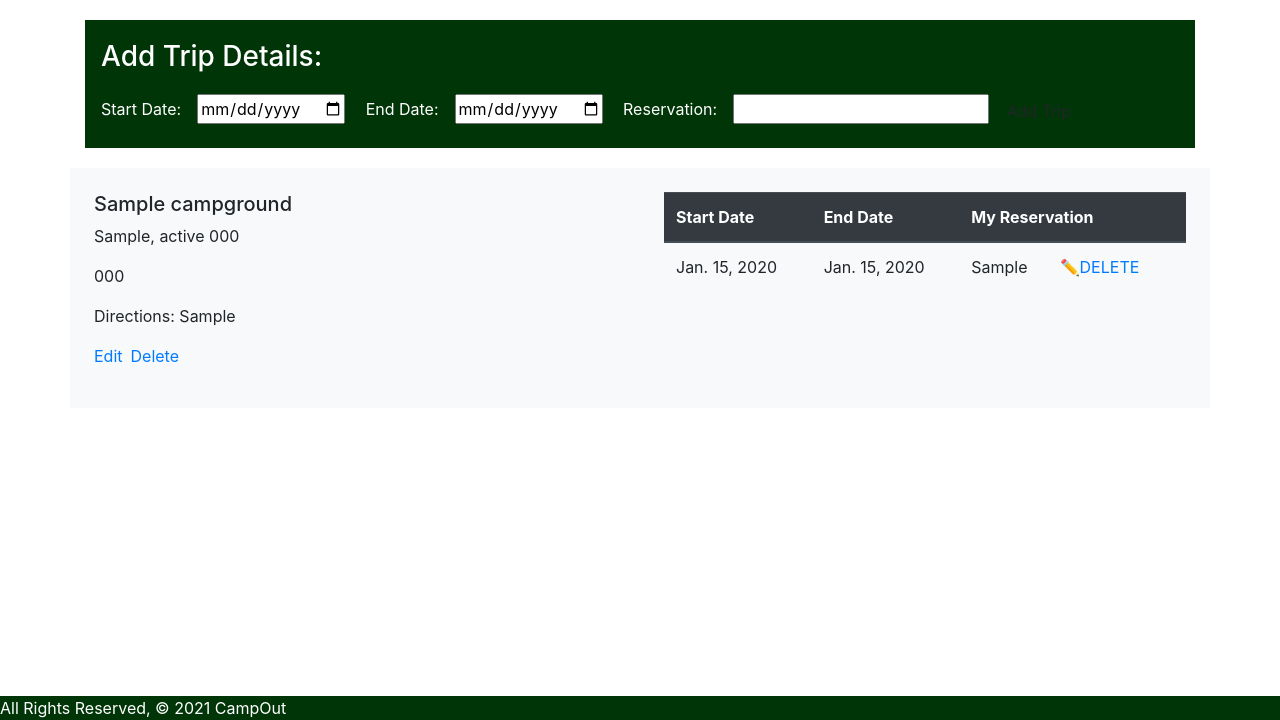
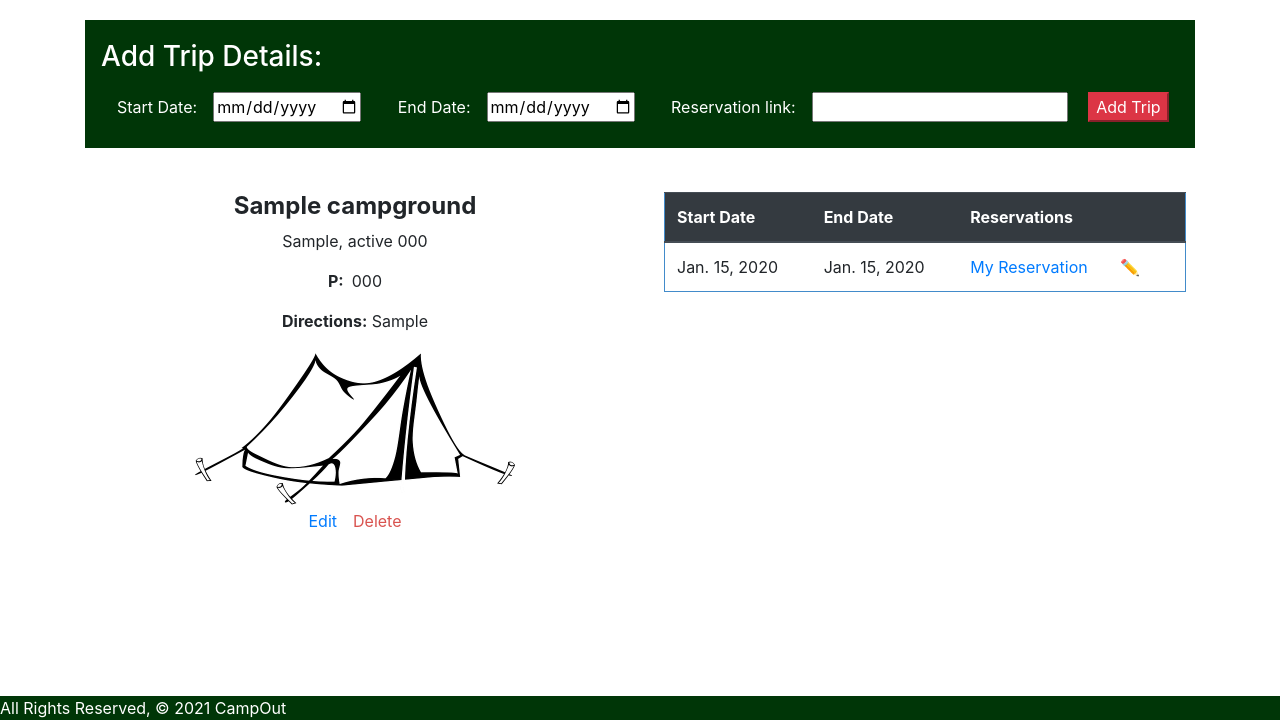
Before and after one commit to joneill129/CampOut, a Django app: page /campgrounds/1 in a window 1280 px wide. Shown: the part 80-800 px from the top of the page. Run offline with Django 3.2, Linux system fonts and the light colour scheme; a user stored in the database is signed in; tables that the repository leaves empty hold one stand-in row (values such as "Sample post").

Commit message:
style detail page

```diff
--- a/main_app/forms.py
+++ b/main_app/forms.py
@@ -8,7 +8,7 @@ class DateInput(forms.DateInput):
 class TripForm(ModelForm):
     class Meta:
         model = Trip
-        fields = ['startdate', 'enddate', 'reservation']
+        fields = ['startdate', 'enddate', 'reservation_link']
         widgets = {
             'startdate': DateInput(),
             'enddate': DateInput()
--- a/main_app/models.py
+++ b/main_app/models.py
@@ -28,7 +28,7 @@ class Campground(models.Model):
 class Trip(models.Model):
     startdate = models.DateField('Start Date')
     enddate = models.DateField('End Date')
-    reservation = models.CharField(max_length=500, default='')
+    reservation_link = models.CharField(max_length=500, default='')
 
     campground = models.ForeignKey(Campground, on_delete=models.CASCADE)
 
--- a/main_app/static/css/style.css
+++ b/main_app/static/css/style.css
@@ -101,7 +101,9 @@
 
 }
 
-input#id_reservation {
+
+
+input#id_reservation_link {
    margin-left: 1rem;
 }
 
@@ -114,10 +116,41 @@ input#id_startdate {
  }
 
  label {
+    margin-left: 2rem;
+ }
+
+ #add-trip-button {
      margin-left: 1rem;
  }
 
+ #campground-details {
+     display: flex;
+     flex-direction: column;
+     justify-content: center;
+     align-items: center;
+ }
 
+ #details-container {
+     margin-bottom: 50px;
+ }
+
+ .tent {
+     height: 10rem;
+     width: 20rem;
+ }
+
+ .table {
+    border: 1px solid#428bca;
+ }
+
+ .delete {
+     color: #d9534f;
+ }
+
+ .link {
+     display: flex;
+     flex-direction: center;
+ }
 
 
 
@@ -131,6 +164,9 @@ input#id_startdate {
     #filler-img {
         width: 21rem;
         height: 10rem;
+    }
+    .add-trip-container {
+        height: 15rem;
     }
 
   }
--- a/main_app/templates/campgrounds/detail.html
+++ b/main_app/templates/campgrounds/detail.html
@@ -9,18 +9,23 @@
     <form action="{% url 'add_trip' campground.id %}"method='post'>
         {% csrf_token %}
         {{ trip_form.as_table }}
-        <button type="submit" class="btn">Add Trip</button>
+        <button type="submit" class="btn-danger" id="add-trip-button">Add Trip</button>
       </form>
 
 </div>
 </div>
-<div class="row g-0 bg-light position-relative">
-    <div class="col-md-6 mb-md-0 p-md-4">
-        <h5 class="mt-0">{{ campground.name }}</h5>
+<div class="row g-0 position-relative" id="details-container">
+    <div class="col-md-6 mb-md-0 p-md-4" id="campground-details">
+        <h4 class="mt-0"><strong>{{ campground.name }}</strong></h4>
         <p>{{ campground.city}}, {{ campground.state}} {{ campground.zipcode }}</p>
-        <p>{{ campground.phone }}</p>
-        <p>Directions: {{ campground.directions }}</p>
-        <p><a href="{% url 'campground_update' campground.id %}" class="stretched-link">Edit</a>&ensp;<a href="{% url 'campground_delete' campground.id %}">Delete</a></p>
+        <p><strong>P:&ensp;</strong>{{ campground.phone }}</p>
+        <p><strong>Directions:</strong> {{ campground.directions }}</p>
+        <img src="{% static 'images/tent.png' %}" alt="tent" class="tent">
+        <div class="detail-links">
+        <a href="{% url 'campground_update' campground.id %}">Edit</a>&emsp;<a href="{% url 'campground_delete' campground.id %}" class="delete">Delete</a>
+    </div>
+
+
     </div>
     <div class="col-md-6 p-4 ps-md-0">
         <table class="table">
@@ -28,15 +33,15 @@
               <tr>
                 <th scope="col">Start Date</th>
                 <th scope="col">End Date</th>
-                <th scope="col">My Reservation&ensp;</th>
+                <th scope="col">Reservations&ensp;</th>
               </tr>
             </thead>
             {% for trip in campground.trip_set.all %}
             <tbody>
-              <tr>
+                <tr>
                 <td>{{ trip.startdate }}</td>
                 <td>{{ trip.enddate }}</td>
-                <td>{{ trip.reservation }}&emsp;&emsp;<a href="{% url 'trip_update' trip.id %}">✏️<a href="{% url 'trips_delete' trip.id %}">DELETE</a>
+                <td><a href={{ trip.reservation_link }}>My Reservation</a>&emsp;&emsp;<a href="{% url 'trip_update' trip.id %}">✏️</a>
               </tr>
             </tbody>
             {% endfor %}
--- a/main_app/templates/landing.html
+++ b/main_app/templates/landing.html
@@ -4,7 +4,7 @@
 <div class="landing-header">
 <h2 class="search-header">Plan your next adventure</h2>
 {% if user.is_authenticated %}
-<p>Search, Reserve, Track..</p>
+<p>Search, Reserve, Log..</p>
   {% else %}
 <p>Search campgrounds, make reservations, and log your new adventure </p>
 {% endif%}
--- a/main_app/views.py
+++ b/main_app/views.py
@@ -93,7 +93,7 @@ class CampgroundDelete(LoginRequiredMixin, DeleteView):
 
 class TripUpdate(LoginRequiredMixin, UpdateView):
     model = Trip
-    fields = ['startdate', 'enddate', 'reservation']
+    fields = ['startdate', 'enddate', 'reservation_link']
 
 class TripDelete(LoginRequiredMixin, DeleteView):
     model = Trip
```
Also changed, not shown: main_app/migrations/0004_auto_20210207_0039.py (added), main_app/static/images/tent.png (added).
